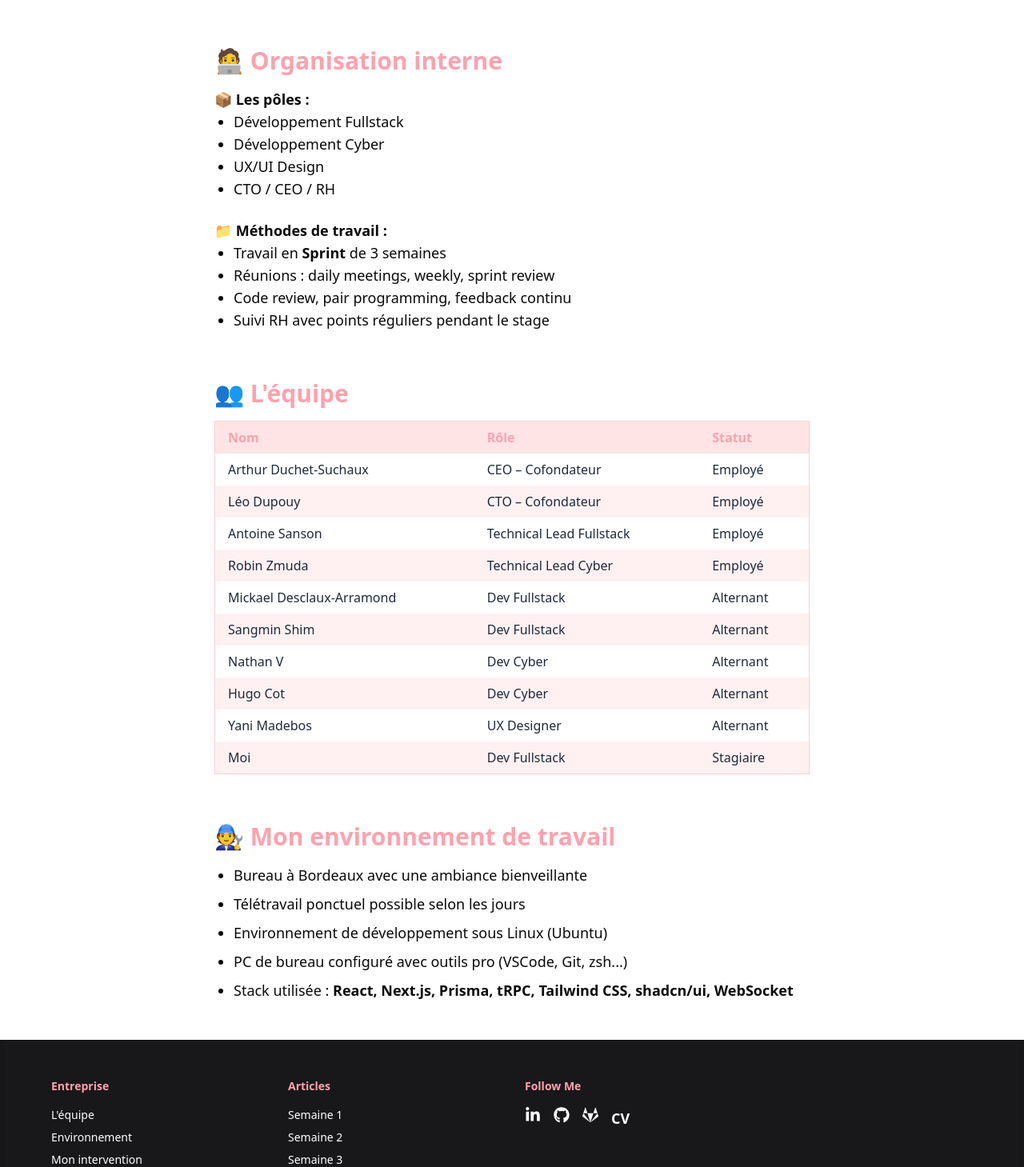
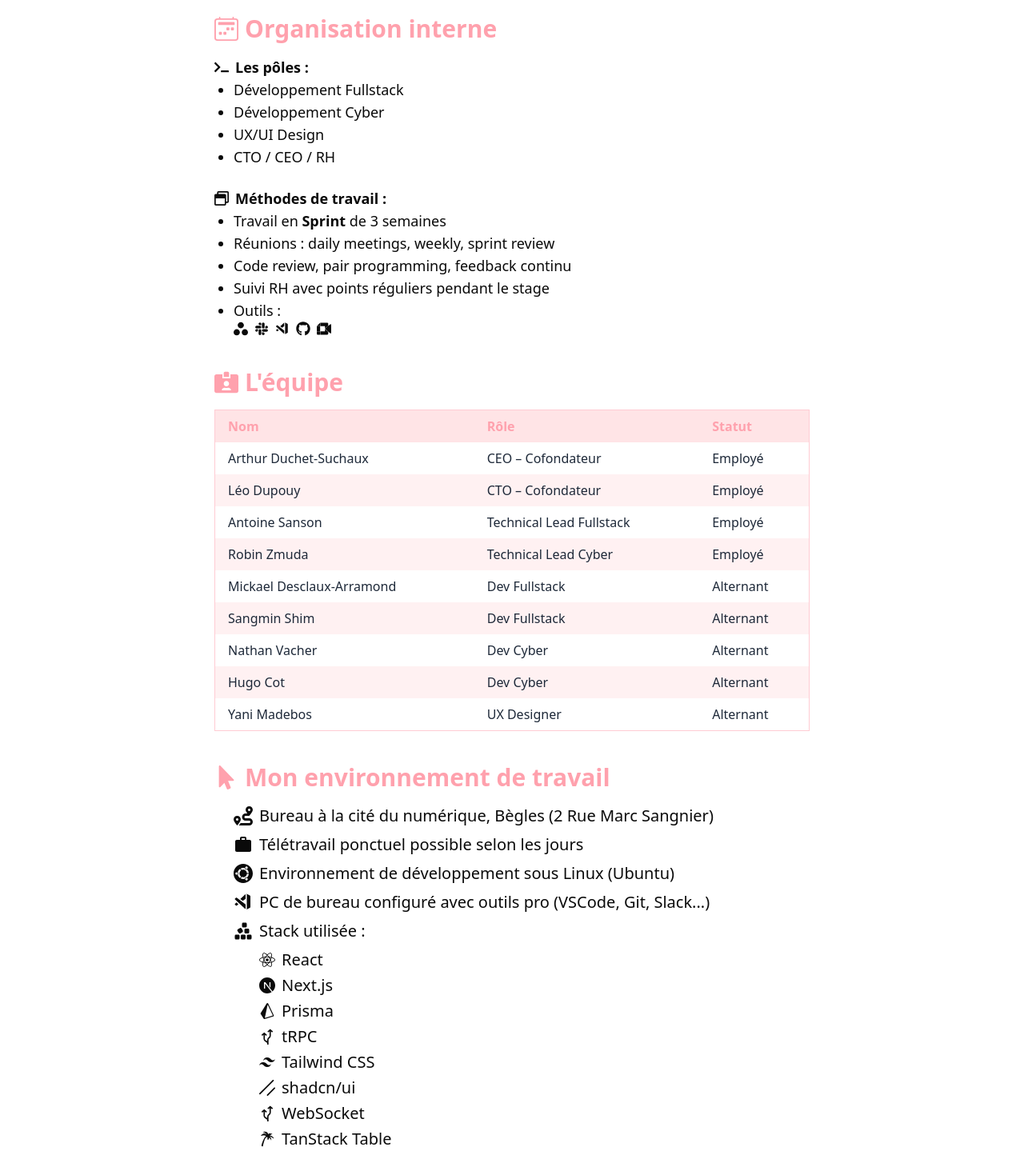
Before and after one commit to Noemyye/blog-stage, a Next.js app: page /entreprise in a window 1280 px wide. Shown: the part 771-2230 px from the top of the page at 80% size. Built offline with nearby package versions, Linux system fonts and the light colour scheme.

Commit message:
add icon

```diff
--- a/app/entreprise/page.tsx
+++ b/app/entreprise/page.tsx
@@ -1,6 +1,14 @@
 'use client'
-
+import { FaGithub, FaIdCardAlt, FaMousePointer, FaReact, FaRegWindowRestore, FaRoute, FaSlack, FaTerminal } from "react-icons/fa";
 import Image from "next/image"
+import { BsCalendar2Week } from "react-icons/bs";
+import { GrNetwork, GrUbuntu } from "react-icons/gr";
+import { RiTailwindCssFill } from "react-icons/ri";
+import { SiAsana, SiGooglemeet, SiNextdotjs, SiPrisma, SiShadcnui } from "react-icons/si";
+import { VscVscodeInsiders } from "react-icons/vsc";
+import { MdWork } from "react-icons/md";
+import { FaCubesStacked } from "react-icons/fa6";
+import { GiPalmTree } from "react-icons/gi";
 
 export default function Page() {
     const equipe = [
@@ -10,13 +18,12 @@ export default function Page() {
                 ["Robin Zmuda", "Technical Lead Cyber", "Employé"],
                 ["Mickael Desclaux-Arramond", "Dev Fullstack", "Alternant"],
                 ["Sangmin Shim", "Dev Fullstack", "Alternant"],
-                ["Nathan V", "Dev Cyber", "Alternant"],
+                ["Nathan Vacher", "Dev Cyber", "Alternant"],
                 ["Hugo Cot", "Dev Cyber", "Alternant"],
                 ["Yani Madebos", "UX Designer", "Alternant"],
-                ["Moi", "Dev Fullstack", "Stagiaire"],
               ]
   return (
-    <div className="flex flex-col gap-15">
+    <div className="flex flex-col gap-10">
       <div className="text-7xl font-bold">Présentation de l'entreprise</div>
 
       <section className="flex justify-between">
@@ -40,11 +47,11 @@ export default function Page() {
       </section>
 
        <section>
-        <h2 className="text-3xl font-semibold text-rose-300 mb-4">🧑‍💻 Organisation interne</h2>
+        <h2 className="text-3xl font-semibold text-rose-300 mb-4 flex items-center gap-2"><BsCalendar2Week /> Organisation interne</h2>
 
         <div className="space-y-6 text-lg">
           <div>
-            <h3 className="font-semibold">📦 Les pôles :</h3>
+            <h3 className="font-semibold flex items-center gap-2"><FaTerminal /> Les pôles :</h3>
             <ul className="list-disc pl-6">
               <li>Développement Fullstack</li>
               <li>Développement Cyber</li>
@@ -54,12 +61,14 @@ export default function Page() {
           </div>
 
           <div>
-            <h3 className="font-semibold">📁 Méthodes de travail :</h3>
+            <h3 className="font-semibold flex items-center gap-2"><FaRegWindowRestore /> Méthodes de travail :</h3>
             <ul className="list-disc pl-6">
               <li>Travail en <strong>Sprint</strong> de 3 semaines</li>
               <li>Réunions : daily meetings, weekly, sprint review</li>
               <li>Code review, pair programming, feedback continu</li>
               <li>Suivi RH avec points réguliers pendant le stage</li>
+              <li>Outils :</li>
+              <li className="flex items-center gap-2 "> <SiAsana /><FaSlack /><VscVscodeInsiders /><FaGithub/><SiGooglemeet /></li>
             </ul>
           </div>
         </div>
@@ -67,7 +76,7 @@ export default function Page() {
 
       {/* Équipe */}
       <section>
-        <h2 className="text-3xl font-semibold text-rose-300 mb-4">👥 L'équipe</h2>
+        <h2 className="text-3xl font-semibold text-rose-300 mb-4 flex gap-2 items-center"><FaIdCardAlt /> L'équipe</h2>
 
         <div className="overflow-x-auto">
           <table className="min-w-full table-auto border border-rose-200">
@@ -93,15 +102,54 @@ export default function Page() {
 
       {/* Environnement de travail */}
       <section>
-        <h2 className="text-3xl font-semibold text-rose-300 mb-4">🧑‍🔧 Mon environnement de travail</h2>
-        <ul className="list-disc pl-6 text-lg space-y-2">
-          <li>Bureau à Bordeaux avec une ambiance bienveillante</li>
-          <li>Télétravail ponctuel possible selon les jours</li>
-          <li>Environnement de développement sous Linux (Ubuntu)</li>
-          <li>PC de bureau configuré avec outils pro (VSCode, Git, zsh...)</li>
-          <li>Stack utilisée : <strong>React, Next.js, Prisma, tRPC, Tailwind CSS, shadcn/ui, WebSocket</strong></li>
+        <h2 className="text-3xl font-semibold text-rose-300 mb-4 flex gap-2 items-center">
+          <FaMousePointer /> Mon environnement de travail
+        </h2>
+        <ul className="list-disc text-xl pl-6 space-y-2">
+          <li className="flex gap-2 items-center">
+            <FaRoute className="size-6" /> Bureau à la cité du numérique, Bègles (2 Rue Marc Sangnier)
+          </li>
+          <li className="flex gap-2 items-center">
+            <MdWork className="size-6"/> Télétravail ponctuel possible selon les jours
+          </li>
+          <li className="flex gap-2 items-center">
+            <GrUbuntu className="size-6" /> Environnement de développement sous Linux (Ubuntu)
+          </li>
+          <li className="flex gap-2 items-center">
+            <VscVscodeInsiders className="size-6" /> PC de bureau configuré avec outils pro (VSCode, Git, Slack...)
+          </li>
+          <li className="flex gap-2 items-center">
+            <FaCubesStacked className="size-6" /> Stack utilisée :
+          </li>
+          <ul className="pl-8 space-y-1 list-none">
+            <li className="flex gap-2 items-center">
+              <FaReact /> React
+            </li>
+            <li className="flex gap-2 items-center">
+              <SiNextdotjs /> Next.js
+            </li>
+            <li className="flex gap-2 items-center">
+              <SiPrisma /> Prisma
+            </li>
+            <li className="flex gap-2 items-center">
+              <GrNetwork /> tRPC
+            </li>
+            <li className="flex gap-2 items-center">
+              <RiTailwindCssFill /> Tailwind CSS
+            </li>
+            <li className="flex gap-2 items-center">
+              <SiShadcnui /> shadcn/ui
+            </li>
+            <li className="flex gap-2 items-center">
+              <GrNetwork /> WebSocket
+            </li>
+            <li className="flex gap-2 items-center">
+              <GiPalmTree /> TanStack Table
+            </li>
+          </ul>
         </ul>
       </section>
+
     </div>
   )
 }
```
Also changed, not shown: 1 other file (tests, documents, lock files or other folders).
